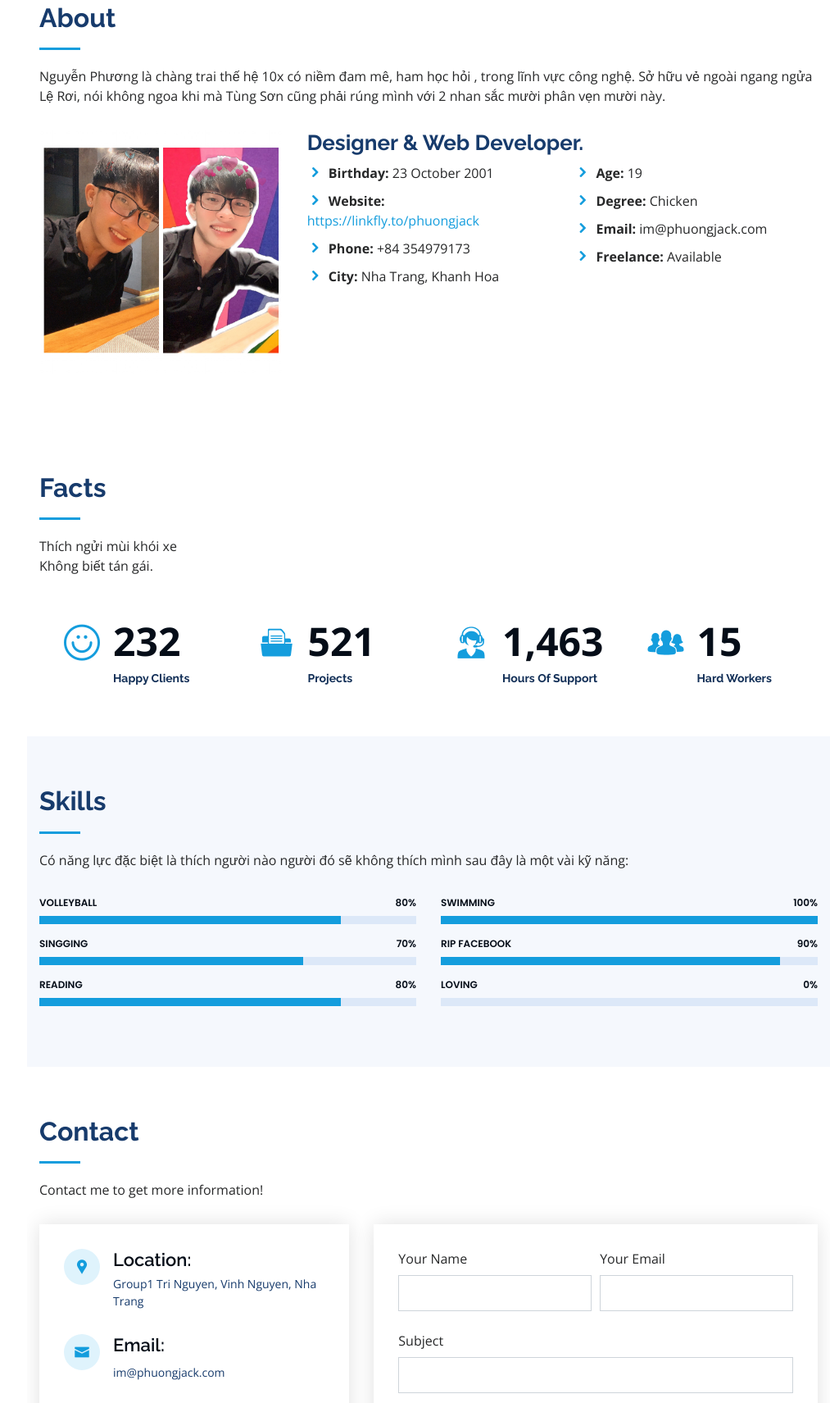
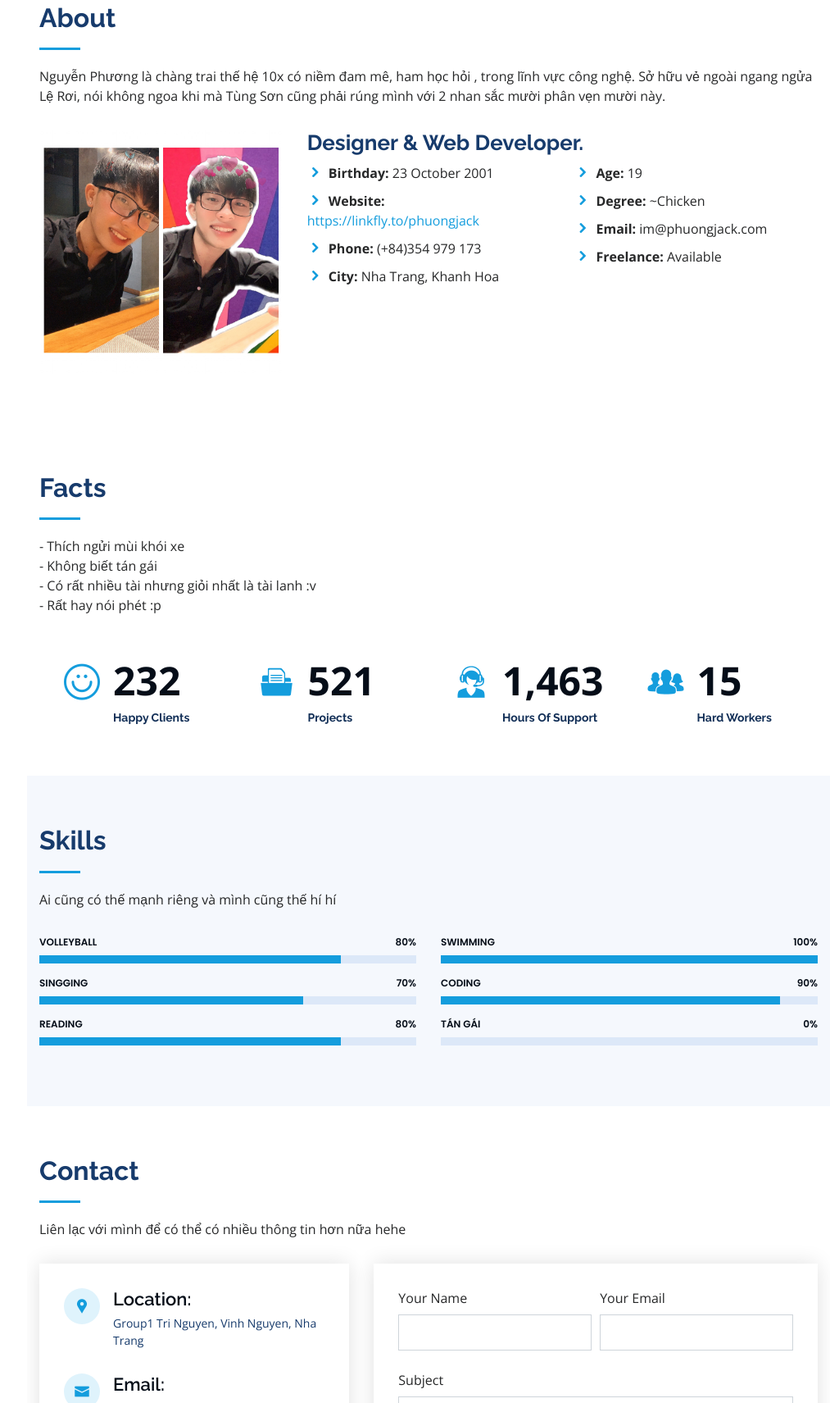
Before and after one commit to nguyenphuong2310/jack.in4, a plain HTML site: page myself.html in a window 1280 px wide. Shown: the part 857-2568 px from the top of the page at 82% size, without its empty margins (267-1280 px from the left). Drawn offline with nearby package versions, Linux system fonts and the light colour scheme.

Commit message:
Update myself.html

```diff
--- a/myself.html
+++ b/myself.html
@@ -99,14 +99,14 @@
                 <ul>
                   <li><i class="icofont-rounded-right"></i> <strong>Birthday:</strong> 23 October 2001</li>
                   <li><i class="icofont-rounded-right"></i> <strong>Website:</strong><a href="https://linkfly.to/phuongjack"> https://linkfly.to/phuongjack</a></li>
-                  <li><i class="icofont-rounded-right"></i> <strong>Phone:</strong> +84 354979173</li>
+                  <li><i class="icofont-rounded-right"></i> <strong>Phone:</strong> (+84)354 979 173</li>
                   <li><i class="icofont-rounded-right"></i> <strong>City:</strong> Nha Trang, Khanh Hoa</li>
                 </ul>
               </div>
               <div class="col-lg-6">
                 <ul>
                   <li><i class="icofont-rounded-right"></i> <strong>Age:</strong> 19</li>
-                  <li><i class="icofont-rounded-right"></i> <strong>Degree:</strong> Chicken</li>
+                  <li><i class="icofont-rounded-right"></i> <strong>Degree:</strong> ~Chicken</li>
                   <li><i class="icofont-rounded-right"></i> <strong>Email:</strong> im@phuongjack.com</li>
                   <li><i class="icofont-rounded-right"></i> <strong>Freelance:</strong> Available</li>
                 </ul>
@@ -124,8 +124,10 @@
 
         <div class="section-title">
           <h2>Facts</h2>
-          <p>Thích ngửi mùi khói xe
-            <br>Không biết tán gái.
+          <p>- Thích ngửi mùi khói xe
+            <br>- Không biết tán gái
+            <br>- Có rất nhiều tài nhưng giỏi nhất là tài lanh :v
+            <br>- Rất hay nói phét :p
           </p>
         </div>
 
@@ -174,7 +176,7 @@
 
         <div class="section-title">
           <h2>Skills</h2>
-          <p>Có năng lực đặc biệt là thích người nào người đó sẽ không thích mình sau đây là một vài kỹ năng:</p>
+          <p>Ai cũng có thế mạnh riêng và mình cũng thế hí hí</p>
         </div>
 
         <div class="row skills-content">
@@ -214,14 +216,14 @@
             </div>
 
             <div class="progress">
-              <span class="skill">Rip Facebook <i class="val">90%</i></span>
+              <span class="skill">Coding <i class="val">90%</i></span>
               <div class="progress-bar-wrap">
                 <div class="progress-bar" role="progressbar" aria-valuenow="90" aria-valuemin="0" aria-valuemax="100"></div>
               </div>
             </div>
 
             <div class="progress">
-              <span class="skill">Loving <i class="val">0%</i></span>
+              <span class="skill">Tán gái <i class="val">0%</i></span>
               <div class="progress-bar-wrap">
                 <div class="progress-bar" role="progressbar" aria-valuenow="0" aria-valuemin="0" aria-valuemax="100"></div>
               </div>
@@ -241,7 +243,7 @@
 
         <div class="section-title">
           <h2>Contact</h2>
-          <p>Contact me to get more information! </p>
+          <p>Liên lạc với mình để có thể có nhiều thông tin hơn nữa hehe </p>
         </div>
 
         <div class="row" data-aos="fade-in">
```
